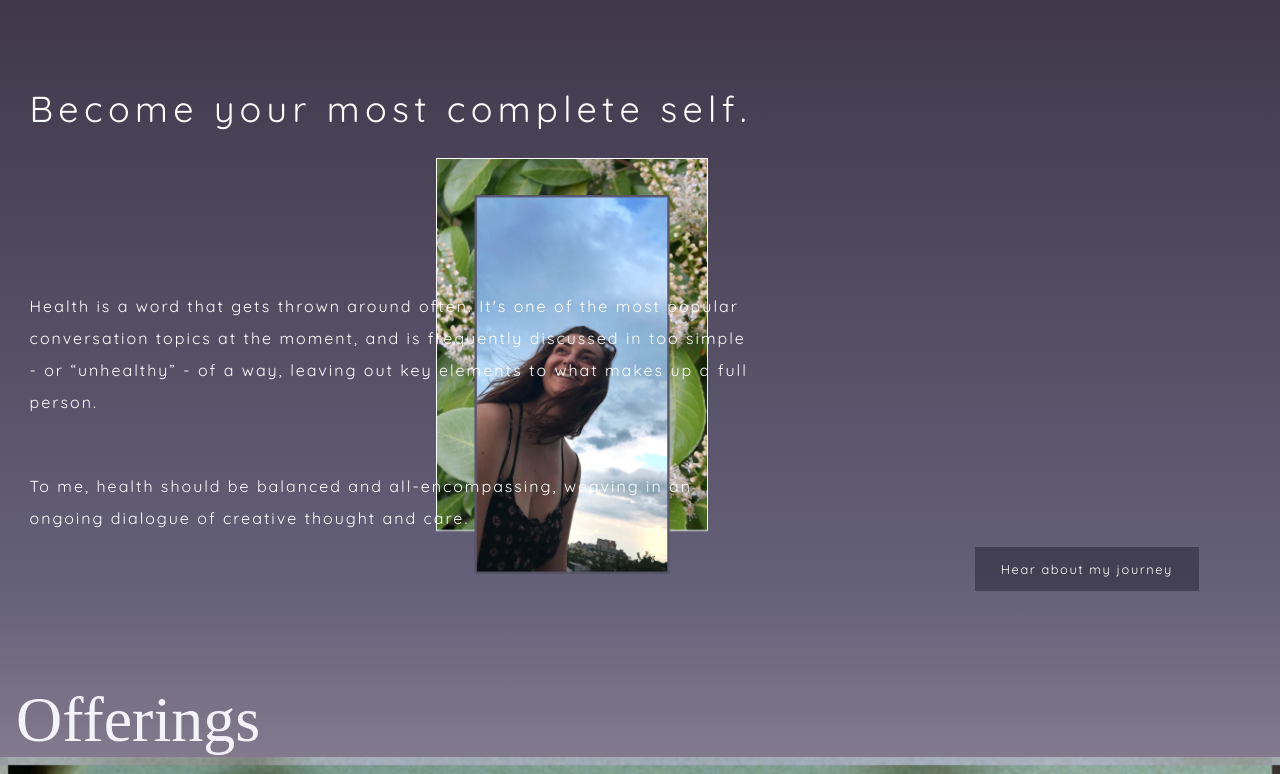
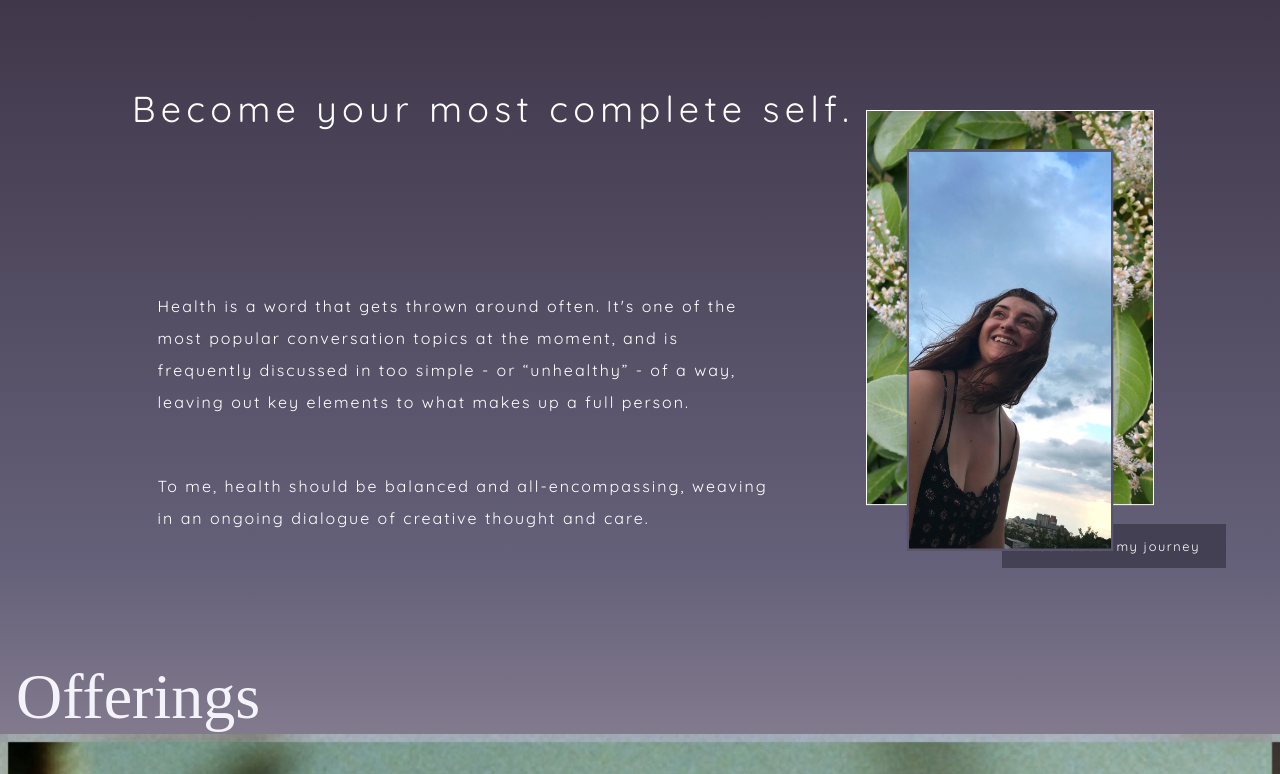
Before and after one commit to cgoing2215/laurel-apothecary, a React (Create React App) app: page / in a window 1280 px wide. Shown: the part 778-1552 px from the top of the page. Built offline with nearby package versions, Linux system fonts and the light colour scheme; a web font is replaced by a local one.

Commit message:
Fixed bugs on responsive homepage about section

```diff
--- a/src/pages/home/Homepage.css
+++ b/src/pages/home/Homepage.css
@@ -250,12 +250,17 @@
         flex-flow: row wrap;
         justify-content: space-evenly;
         align-items: space-between;
+        padding: 0 1%;
+    }
+
+    .homepage-about-container h1{
+        padding: 0 2%;
     }
 
     .homepage-about-headshot {
-        width: 17rem;
+        width: 16rem;
         margin-top: 5rem;
-        left: 28%;
+        left: 29%;
     }
 
     .homepage-about-text{
@@ -268,6 +273,56 @@
     .homepage-about-button {
         width: 14rem;
         margin-top: 2.5rem;
-        margin-left: 49%;
+        margin-left: 52%;
     }
   }
+
+  @media (min-width: 980px) {
+    .homepage-about-container h1{
+        padding: 0rem 5%;
+    }
+
+    .homepage-about-headshot {
+        width: 18rem;
+        margin-top: 6rem;
+        left: 65%;
+    }
+
+    .homepage-about-container div{
+        padding: 0rem 5%;
+    }
+
+    .homepage-about-button {
+        width: 14rem;
+    }
+  }
+
+  @media (min-width: 1240px) {
+    .homepage-about-headshot {
+        margin-top: 2rem;
+        left: 64%;
+    }
+
+    .homepage-about-container h1{
+        padding: 0rem 8%;
+    }
+
+    .homepage-about-container div{
+        padding: 0rem 10%;
+        width: 52%;
+    }
+  }
+
+  @media (min-width: 1400px) {
+    .homepage-about-headshot {
+        left: 58%;
+    }
+
+    .homepage-about-container h1{
+        padding: 0rem 10%;
+    }
+
+    .homepage-about-container div{
+        padding: 0rem 10%;
+    }
+  }
```
